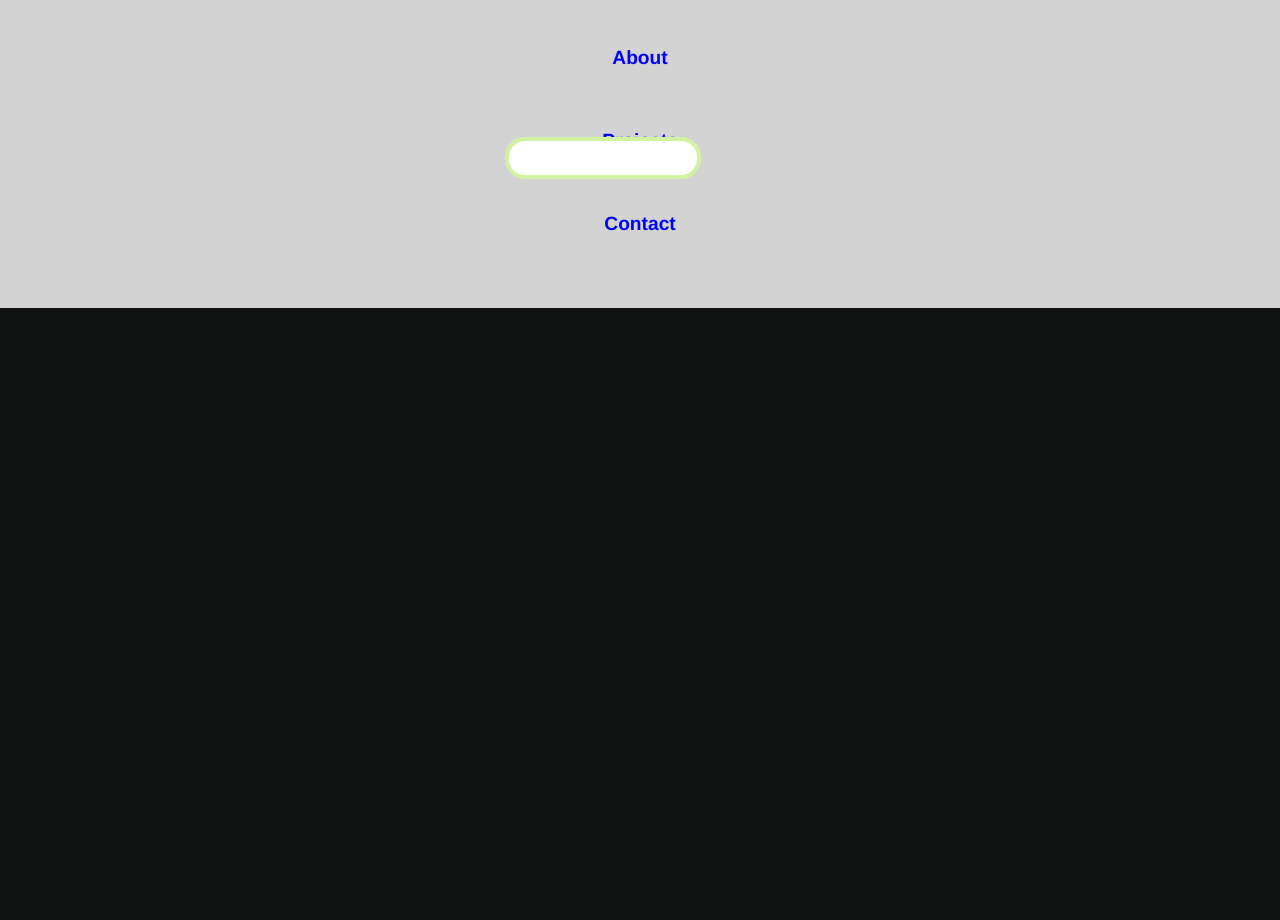
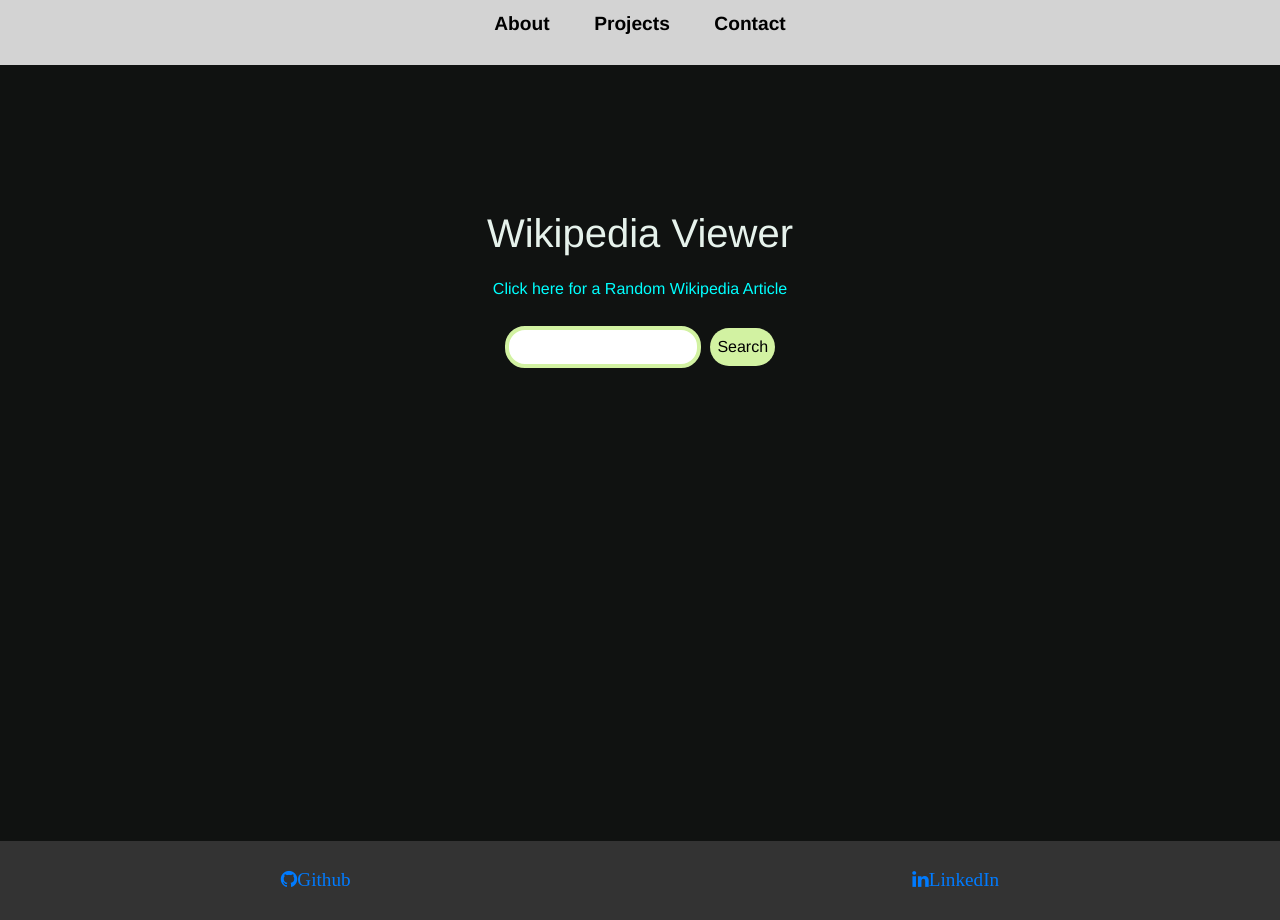
Before and after one commit to J-Guidry/J-Guidry.github.io, a website: page live/viewer/viewer.html in a window 1280 px wide. Before the commit the page ends 800 px from the top, so only its background shows below. Drawn offline with nearby package versions, Linux system fonts and the light colour scheme.

Commit message:
more footers added to live sites and skills added to about section

```diff
--- a/live/viewer/viewer.css
+++ b/live/viewer/viewer.css
@@ -2,19 +2,19 @@ body{
     background: #101211;
   }
 
-  h1 + a {
+  .text-center h1 + a {
     color: cyan;
   }
-  h1{
+  .text-center h1{
     padding: 1%;
       margin: 1% auto;
     color: #E6F2EC;
   }
 
-  a{
+  .text-center a{
     display: block;
   }
-  input {
+  .text-center input {
     margin: auto;
     position: relative;
     margin-top: 25px;
@@ -24,7 +24,7 @@ body{
     padding: 5px 0 5px 10px;
   }
 
-  button{
+  .text-center button{
     display: inline;
     border-radius: 20px;
     background: #d2f2a2;
@@ -42,7 +42,7 @@ body{
     padding: 20px;
   }
 
-  li a {
+  .text-center li a {
     color: blue;
     margin-bottom: 10px;
   }
@@ -53,4 +53,9 @@ body{
       width: 90%;
       border-radius: 10px;
       margin-top: 20px;
+      margin-bottom: 100px;
   }
+
+  .container{
+    margin-top: 200px;
+  }
--- a/live/viewer/viewer.html
+++ b/live/viewer/viewer.html
@@ -5,21 +5,24 @@
     <meta name="viewport" content="width=device-width, initial-scale=1.0">
     <meta http-equiv="X-UA-Compatible" content="ie=edge">
     <title>Portfolio</title>
+    <link rel="stylesheet" href="https://maxcdn.bootstrapcdn.com/font-awesome/4.7.0/css/font-awesome.min.css">
     <link rel="stylesheet" href="https://cdnjs.cloudflare.com/ajax/libs/twitter-bootstrap/4.0.0-beta/css/bootstrap.min.css">
     <link rel="stylesheet" href="../../styles/base.css">
     <link rel="stylesheet" href="../../styles/navbar.css">
     <link rel="stylesheet" href="./viewer.css">
+    <link rel="stylesheet" href="../../styles/footer.css">
 </head>
 <body>
     <header id="navbar">
         <nav>
             <ul>
             <li><a href="../../index.html#welcome-section">About</a></li>
-            <li><a href="../../index.html##projects">Projects</a></li>
-            <li><a href="../../index.html##contact">Contact</a></li>
+            <li><a href="../../index.html#projects">Projects</a></li>
+            <li><a href="../../index.html#contact">Contact</a></li>
             </ul>
         </nav>
     </header>
+    <main>
     <div class="container">
         <div class='text-center'>
           <h1>Wikipedia Viewer</h1>
@@ -34,7 +37,29 @@
           <div id="output"></div>
         </div>
       </div>
+    </main>
+      <footer>
+        <section id="contact-places">
+            <div id="github">
+              <a class="fa fa-github"
+                 href="https://github.com/J-Guidry"
+                 id="profile-link"
+                 target="_blank"
+                 aria-hidden="true"
+                 >Github
+              </a>
+            </div>
 
+            <div id="linkedin">
+                <a class="fa fa-linkedin"
+                   href="https://www.linkedin.com/in/jhabari-guidry-625775173/"
+                   target="_blank"
+                   aria-hidden="true"
+                   >LinkedIn
+                </a>
+              </div>
+          </section>
+    </footer>
     <script src="./viewer.js"></script>
 </body>
 </html>
--- a/styles/base.css
+++ b/styles/base.css
@@ -11,7 +11,7 @@ body{
 }
 
 main{
-  min-height: 70vh;
+  min-height: 90vh;
 }
 
 li{
--- a/styles/footer.css
+++ b/styles/footer.css
@@ -6,13 +6,13 @@ footer{
     bottom: 0;
     left: 0;
     width: 100%;
-    padding: 1rem;
+    /* padding: 1rem; */
   }
 
   #contact-places{
     margin: 25px 0;
     display: flex;
-    justify-content: space-between;
+    justify-content: space-around;
     font-size: 1.2em;
     color: lightgrey;
   }
--- a/styles/navbar.css
+++ b/styles/navbar.css
@@ -3,6 +3,7 @@
     background: lightgray;
     width: 100%;
     top: 0;
+    z-index: 1;
   }
 
   #navbar ul{
```
Also changed, not shown: index.html (+8 -2 lines), styles/banner.css (+14 -2 lines).
